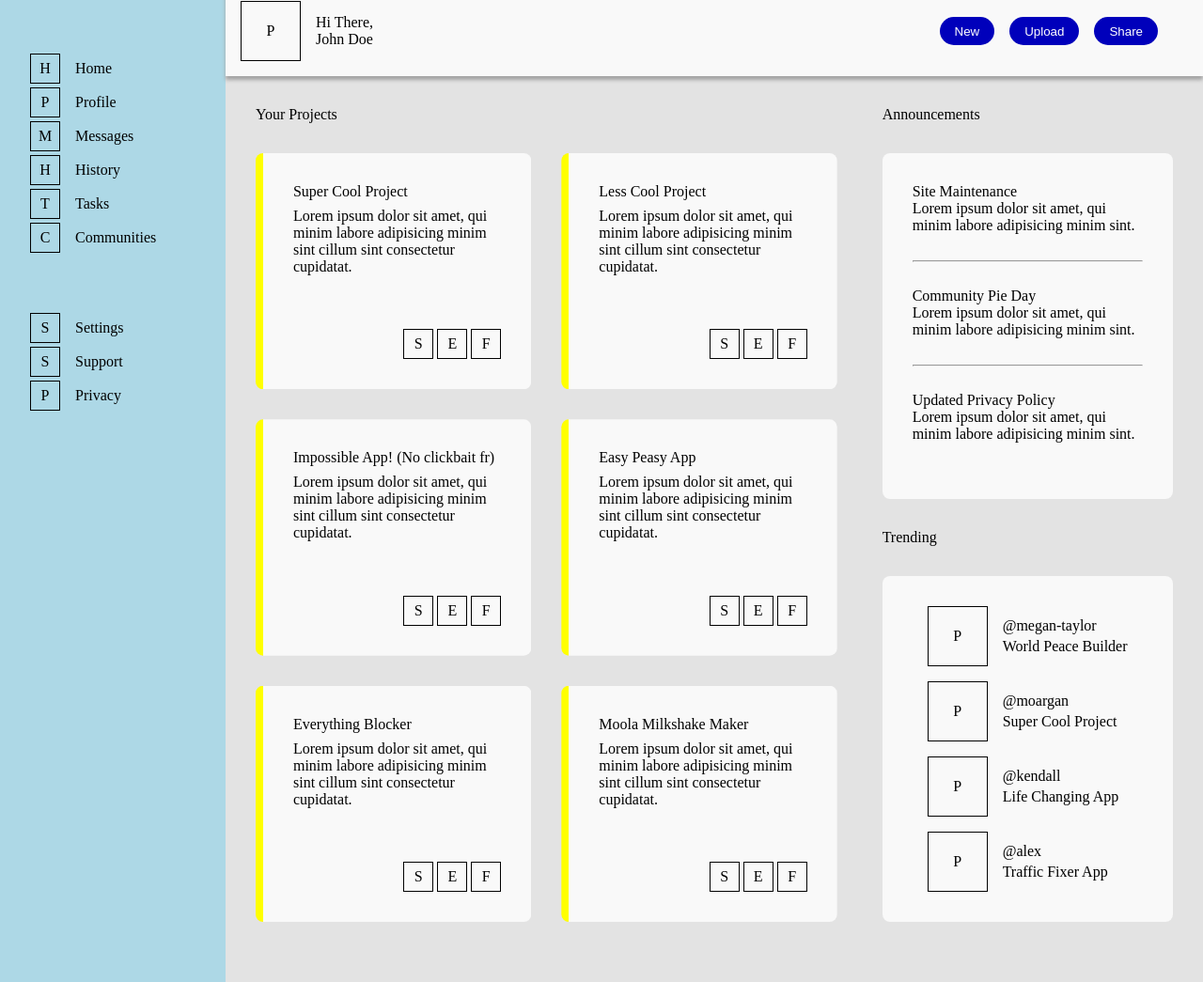
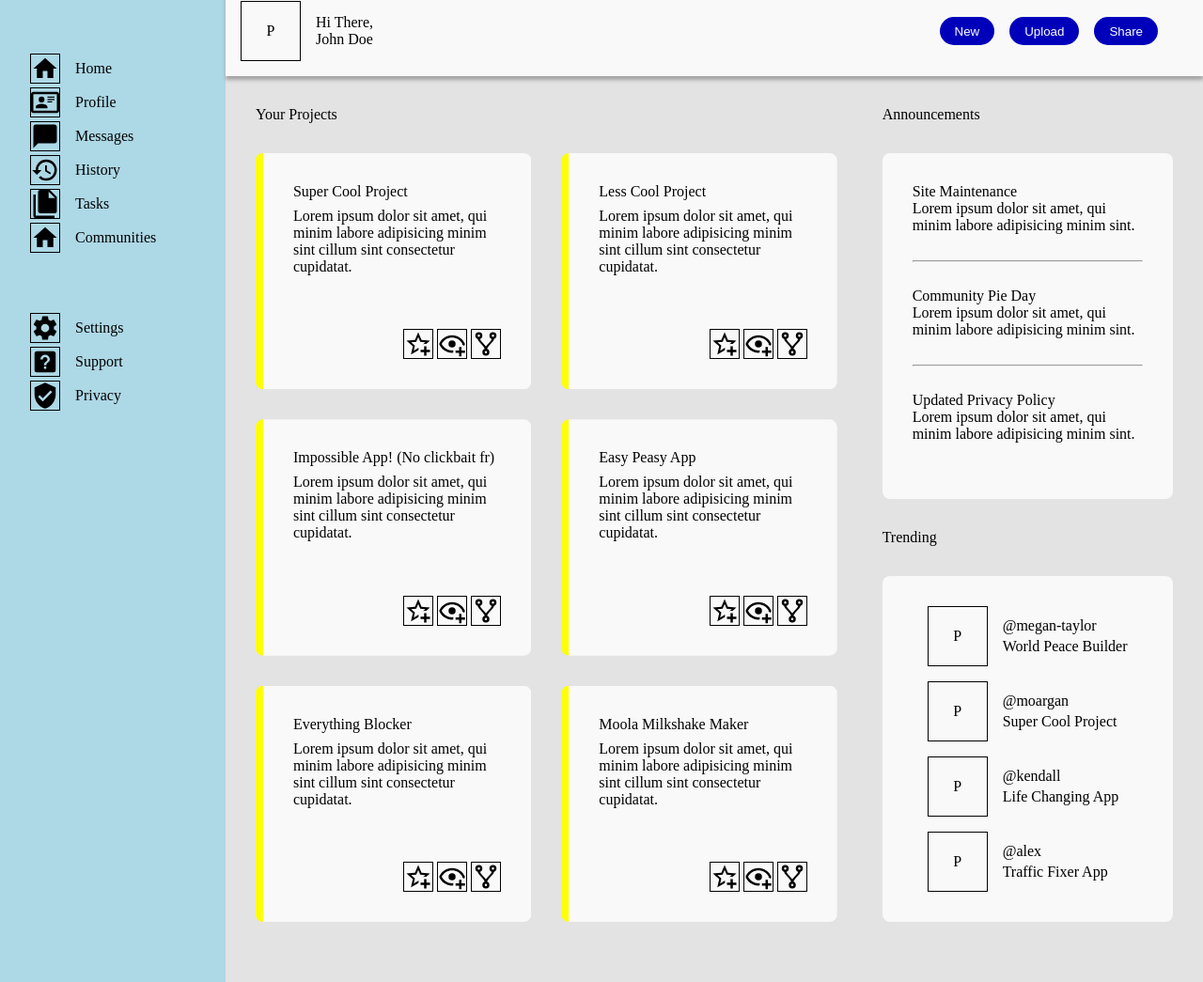
Before and after one commit to CrispDeserving/odin-dashboard, a plain HTML site: page index.html in a window 1280 px wide. Shown: the part 63-1108 px from the top of the page at 94% size. Drawn offline with Linux system fonts and the light colour scheme.

Commit message:
chore(assets): Replace placeholder icons on webpage
Icon SVGs from [Material Design Icons](https://pictogrammers.com/library/mdi/)

```diff
--- a/index.html
+++ b/index.html
@@ -12,55 +12,55 @@
 	<div class="container">
 		<div class="sidebar">
 			<div class="logo-text">
-				<div class="logo">D</div>
+				<img src="icons/view-dashboard.svg" class="logo">
 				<div class="text">Dashboard</div>
 			</div>
 
 			<ul>
 				<li>
-					<div class="icon">H</div>
+					<img src="icons/home.svg" class="icon">
 					<div class="navlet">Home</div>
 				</li>
 
 				<li>
-					<div class="icon">P</div>
+					<img src="icons/card-account-details-outline.svg" class="icon">
 					<div class="navlet">Profile</div>
 				</li>
 
 				<li>
-					<div class="icon">M</div>
+					<img src="icons/message.svg" class="icon">
 					<div class="navlet">Messages</div>
 				</li>
 
 				<li>
-					<div class="icon">H</div>
+					<img src="icons/history.svg" class="icon">
 					<div class="navlet">History</div>
 				</li>
 
 				<li>
-					<div class="icon">T</div>
+					<img src="icons/file-multiple.svg" class="icon">
 					<div class="navlet">Tasks</div>
 				</li>
 
 				<li>
-					<div class="icon">C</div>
+					<img src="icons/home.svg" class="icon">
 					<div class="navlet">Communities</div>
 				</li>
 			</ul>
 
 			<ul>
 				<li>
-					<div class="icon">S</div>
+					<img src="icons/cog.svg" class="icon">
 					<div class="navlet">Settings</div>
 				</li>
 
 				<li>
-					<div class="icon">S</div>
+					<img src="icons/help-box.svg" class="icon">
 					<div class="navlet">Support</div>
 				</li>
 
 				<li>
-					<div class="icon">P</div>
+					<img src="icons/shield-check.svg" class="icon">
 					<div class="navlet">Privacy</div>
 				</li>
 			</ul>
@@ -69,11 +69,11 @@
 		<div class="headers-container">
 			<div class="nav-header">
 				<div class="search-bar">
-					<div class="icon">S</div>
+					<img src="icons/magnify.svg" class="icon">
 					<input type="search"/>
 				</div>
 
-				<div class="icon">B</div>
+				<img src="icons/bell-ring-outline.svg" class="icon">
 				<div class="profile-summary">
 					<div class="icon">P</div>
 					<div class="profile-name">John Doe</div>
@@ -115,9 +115,9 @@
 							</div>
 
 							<div class="options">
-								<div class="icon">S</div>
-								<div class="icon">E</div>
-								<div class="icon">F</div>
+								<img src="icons/star-plus-outline.svg" class="icon">
+								<img src="icons/eye-plus-outline.svg" class="icon">
+								<img src="icons/source-fork.svg" class="icon">
 							</div>
 						</div>
 					</div>
@@ -134,9 +134,9 @@
 							</div>
 
 							<div class="options">
-								<div class="icon">S</div>
-								<div class="icon">E</div>
-								<div class="icon">F</div>
+								<img src="icons/star-plus-outline.svg" class="icon">
+								<img src="icons/eye-plus-outline.svg" class="icon">
+								<img src="icons/source-fork.svg" class="icon">
 							</div>
 						</div>
 					</div>
@@ -153,9 +153,9 @@
 							</div>
 
 							<div class="options">
-								<div class="icon">S</div>
-								<div class="icon">E</div>
-								<div class="icon">F</div>
+								<img src="icons/star-plus-outline.svg" class="icon">
+								<img src="icons/eye-plus-outline.svg" class="icon">
+								<img src="icons/source-fork.svg" class="icon">
 							</div>
 						</div>
 					</div>
@@ -172,9 +172,9 @@
 							</div>
 
 							<div class="options">
-								<div class="icon">S</div>
-								<div class="icon">E</div>
-								<div class="icon">F</div>
+								<img src="icons/star-plus-outline.svg" class="icon">
+								<img src="icons/eye-plus-outline.svg" class="icon">
+								<img src="icons/source-fork.svg" class="icon">
 							</div>
 						</div>
 					</div>
@@ -191,9 +191,9 @@
 							</div>
 
 							<div class="options">
-								<div class="icon">S</div>
-								<div class="icon">E</div>
-								<div class="icon">F</div>
+								<img src="icons/star-plus-outline.svg" class="icon">
+								<img src="icons/eye-plus-outline.svg" class="icon">
+								<img src="icons/source-fork.svg" class="icon">
 							</div>
 						</div>
 					</div>
@@ -210,9 +210,9 @@
 							</div>
 
 							<div class="options">
-								<div class="icon">S</div>
-								<div class="icon">E</div>
-								<div class="icon">F</div>
+								<img src="icons/star-plus-outline.svg" class="icon">
+								<img src="icons/eye-plus-outline.svg" class="icon">
+								<img src="icons/source-fork.svg" class="icon">
 							</div>
 						</div>
 					</div>
```
